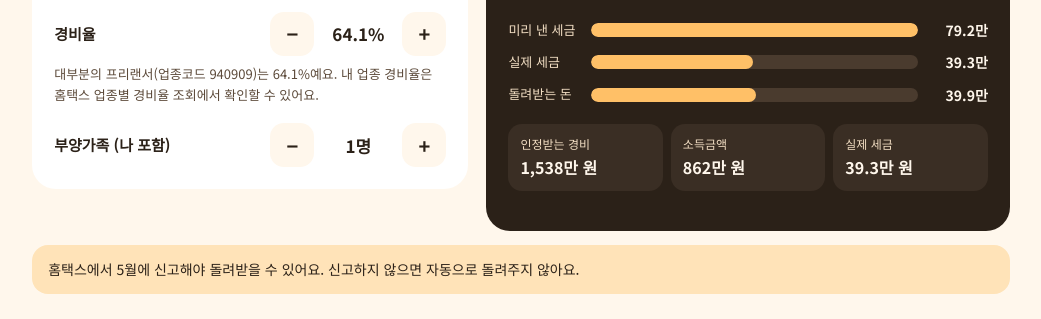
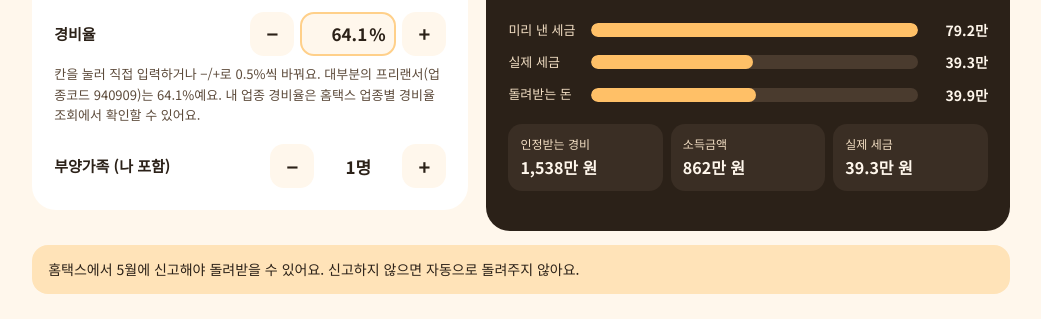
Before and after one commit to myeongjin123/donsem, a plain HTML site: page freelancer-tax/index.html in a window 1280 px wide. Shown: the part 403-722 px from the top of the page, without its empty margins (119-1160 px from the left). Drawn offline with Linux system fonts and the light colour scheme.

Commit message:
3.3% 환급 계산기 경비율을 직접 입력할 수 있게 변경
Co-Authored-By: Claude Opus 5.5 <noreply@anthropic.com>
Claude-Session: https://claude.ai/code/session_01WFdWA4GrnPtvpLRLaJsi21

```diff
--- a/assets/site.css
+++ b/assets/site.css
@@ -91,3 +91,7 @@ footer{padding:28px 0 40px;font-size:13px;color:var(--mut)}
 .flinks{margin-bottom:8px}
 .flinks a{color:var(--mut);display:inline-block;min-height:32px;line-height:32px}
 .sec p{margin:0 0 10px}
+.pct{display:flex;align-items:center;justify-content:center;gap:2px;width:96px;height:44px;border-radius:14px;border:2px solid var(--soft2);background:var(--bg)}
+.pct:focus-within{border-color:var(--acc)}
+.pct input{width:56px;border:0;outline:0;background:transparent;text-align:right;font:700 17px "Noto Sans KR",sans-serif;color:var(--ink);padding:0}
+.pct span{font-weight:700;font-size:17px}
--- a/freelancer-tax/index.html
+++ b/freelancer-tax/index.html
@@ -43,10 +43,10 @@
         <div class="hint">통장에 들어온 금액이 아니라 계약 금액(세전) 기준이에요.</div>
       </div>
       <div class="row">
-        <span class="lab" id="rl">경비율</span>
-        <div class="stepper"><button type="button" id="rdec" aria-label="경비율 낮추기">−</button><output id="rOut" aria-labelledby="rl">64.1%</output><button type="button" id="rinc" aria-label="경비율 높이기">+</button></div>
+        <label class="lab" id="rl" for="rIn">경비율</label>
+        <div class="stepper"><button type="button" id="rdec" aria-label="경비율 낮추기">−</button><span class="pct"><input id="rIn" inputmode="decimal" value="64.1" aria-labelledby="rl"><span>%</span></span><button type="button" id="rinc" aria-label="경비율 높이기">+</button></div>
       </div>
-      <div class="hint" style="margin-top:-10px">대부분의 프리랜서(업종코드 940909)는 64.1%예요. 내 업종 경비율은 홈택스 업종별 경비율 조회에서 확인할 수 있어요.</div>
+      <div class="hint" style="margin-top:-10px">칸을 눌러 직접 입력하거나 −/+로 0.5%씩 바꿔요. 대부분의 프리랜서(업종코드 940909)는 64.1%예요. 내 업종 경비율은 홈택스 업종별 경비율 조회에서 확인할 수 있어요.</div>
       <div class="row">
         <span class="lab" id="fl">부양가족 (나 포함)</span>
         <div class="stepper"><button type="button" id="fdec" aria-label="한 명 줄이기">−</button><output id="fOut" aria-labelledby="fl">1명</output><button type="button" id="finc" aria-label="한 명 늘리기">+</button></div>
@@ -113,10 +113,17 @@
   const saved = BS.store('ft') || {};
   let rate = saved.r || 64.1, fam = saved.f || 1;
   const inc = BS.moneyInput($('inc'), render);
+  const rIn = $('rIn');
+  rIn.value = String(rate);
+  rIn.addEventListener('input', () => {
+    rIn.value = rIn.value.replace(/[^0-9.]/g, '').replace(/(\..*)\./g, '$1');
+    const v = parseFloat(rIn.value);
+    if (!isNaN(v) && v >= 0 && v <= 100) { rate = v; render(); }
+  });
+  rIn.addEventListener('blur', () => { rIn.value = String(rate); });
   if (saved.i) inc.set(saved.i);
   function render() {
     const i = inc.read();
-    $('rOut').textContent = rate.toFixed(1) + '%';
     $('fOut').textContent = fam + '명';
     const over = Math.abs(rate - 64.1) < 0.05 ? 0.497 : rate / 100;
     const r = BS.calc.freelancer(i, rate / 100, over, fam);
@@ -136,7 +143,7 @@
     ]);
     $('rows').innerHTML = [
       ['수입', '3.3% 떼기 전 합계', BS.won(i)],
-      ['경비', i > 4e7 && over !== rate / 100 ? '4,000만 × 64.1% + 넘는 부분 × 49.7%' : '수입 × ' + rate.toFixed(1) + '%', '− ' + BS.won(r.exp)],
+      ['경비', i > 4e7 && over !== rate / 100 ? '4,000만 × 64.1% + 넘는 부분 × 49.7%' : '수입 × ' + rate + '%', '− ' + BS.won(r.exp)],
       ['소득금액', '수입 − 경비', BS.won(r.profit)],
       ['과세표준', '− 150만 × ' + fam + '명', BS.won(r.taxBase)],
       ['산출세액', '기본세율 6~45%', BS.won(r.calcTax)],
@@ -150,8 +157,8 @@
     $('tip').textContent = tip;
     BS.store('ft', { i: i, r: rate, f: fam });
   }
-  $('rdec').addEventListener('click', () => { rate = Math.max(30, Math.round((rate - 0.5) * 10) / 10); render(); });
-  $('rinc').addEventListener('click', () => { rate = Math.min(95, Math.round((rate + 0.5) * 10) / 10); render(); });
+  $('rdec').addEventListener('click', () => { rate = Math.max(0, Math.round((rate - 0.5) * 10) / 10); rIn.value = String(rate); render(); });
+  $('rinc').addEventListener('click', () => { rate = Math.min(100, Math.round((rate + 0.5) * 10) / 10); rIn.value = String(rate); render(); });
   $('fdec').addEventListener('click', () => { fam = Math.max(1, fam - 1); render(); });
   $('finc').addEventListener('click', () => { fam = Math.min(8, fam + 1); render(); });
   $('f').addEventListener('submit', e => e.preventDefault());
```
